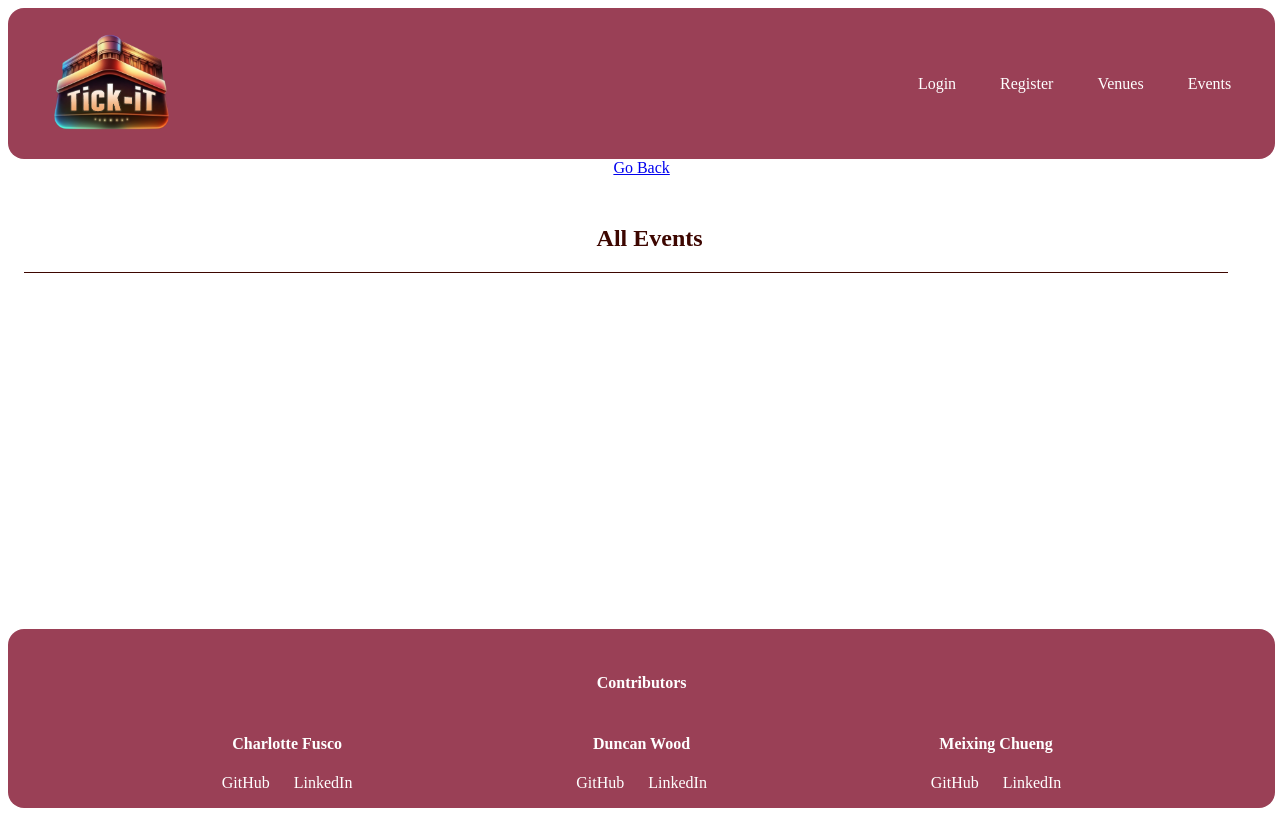
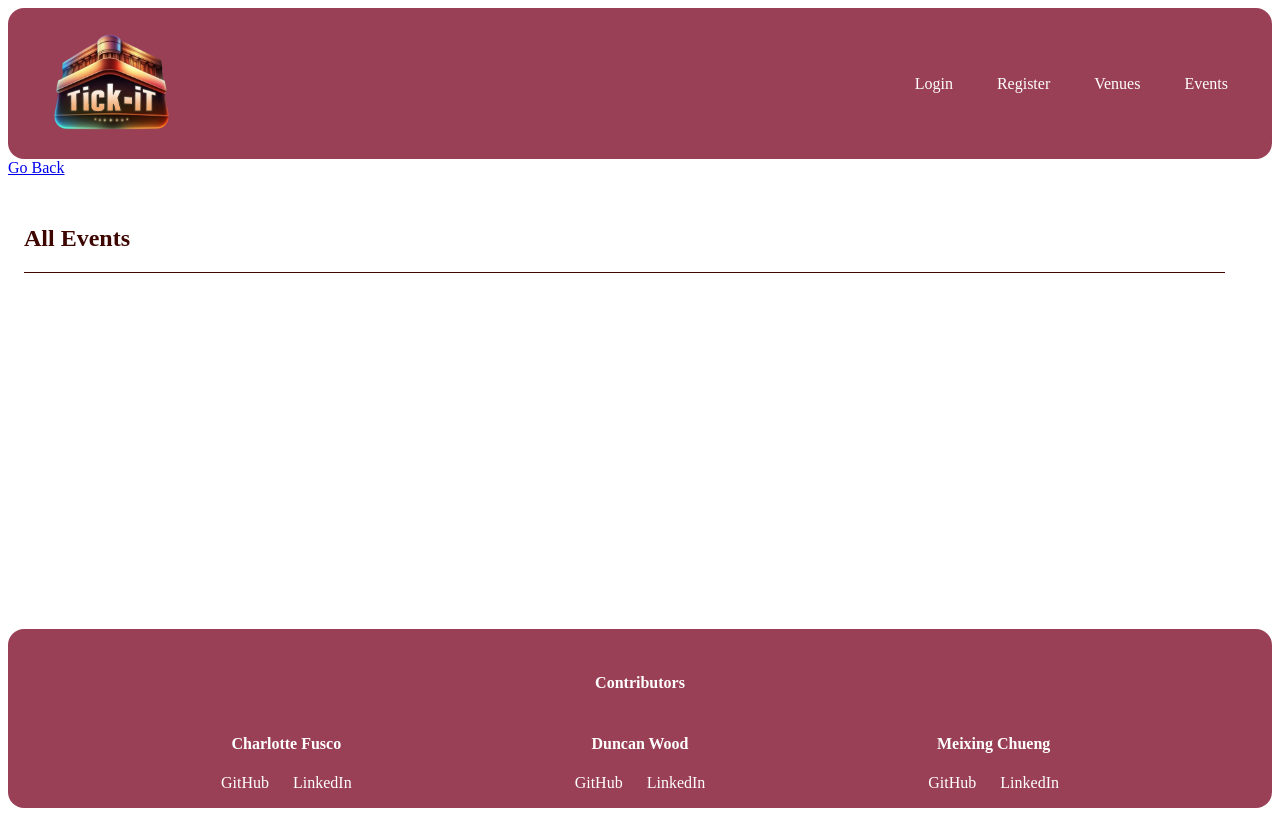
Before and after one commit to nezcodin/Tick-iT-Hackathon, a Django app: page /events/ in a window 1280 px wide. Run offline with Django 4.2, Linux system fonts and the light colour scheme; data that the repository does not hold is empty.

Commit message:
fixed css page loading

```diff
--- a/tickit_project/tickit/static/events.css
+++ b/tickit_project/tickit/static/events.css
@@ -88,6 +88,7 @@
   background-color: var(--md-sys-color-tertiary);
   color: var(--md-sys-color-on-tertiary);
   border-color: var(--md-sys-color-on-tertiary-container);
+  margin-bottom: 1rem;
 }
 
 .event-heading {
--- a/tickit_project/tickit/templates/base.html
+++ b/tickit_project/tickit/templates/base.html
@@ -3,15 +3,6 @@
 <html>
   <head>
     <link rel="stylesheet" href="{% static 'base.css' %}" />
-    <link rel="stylesheet" href="{% static 'event_details.css' %}" />
-    <link rel="stylesheet" href="{% static 'events.css' %}" />
-    <link rel="stylesheet" href="{% static 'home.css' %}" />
-    <link rel="stylesheet" href="{% static 'login.css' %}" />
-    <link rel="stylesheet" href="{% static 'profile.css' %}" />
-    <link rel="stylesheet" href="{% static 'register.css' %}" />
-    <link rel="stylesheet" href="{% static 'tickets.css' %}" />
-    <link rel="stylesheet" href="{% static 'venue_details.css' %}" />
-    <link rel="stylesheet" href="{% static 'venues.css' %}" />
   </head>
 
   <header>
--- a/tickit_project/tickit/templates/events.html
+++ b/tickit_project/tickit/templates/events.html
@@ -2,6 +2,9 @@
 {% load static %}
 <html>
   {% block content %}
+  <head>
+    <link rel="stylesheet" href="{% static 'events.css' %}" />
+  </head>
   <body>
     <a href="{% url 'home' %}">Go Back</a>
     <h2 class="event-title">All Events</h2>
@@ -19,7 +22,7 @@
 
             <div class="event-name-link">
               <h4 class="event-heading" id="event-name">{{ event.name }}</h4>
-              <p class="event-p" id="artist-name">artist name</p>
+              <p class="event-p" id="artist-name">{{ event.artist }}</p>
               <a class="event-details-link" href='{% url 'event_details_view' event.pk %}'>See Event Details...</a>
             </div>
 
--- a/tickit_project/tickit/templates/home.html
+++ b/tickit_project/tickit/templates/home.html
@@ -1,7 +1,12 @@
 {% extends 'base.html' %}
 {% load static %}
+
 <html>
+
   {% block content %}
+  <head>
+    <link rel="stylesheet" href="{% static 'home.css' %}" />
+  </head>
   <body>
 
 
--- a/tickit_project/tickit/templates/venue_details.html
+++ b/tickit_project/tickit/templates/venue_details.html
@@ -3,6 +3,9 @@
 
 <html>
   {% block content %}
+  <head>
+    <link rel="stylesheet" href="{% static 'venue_details.css' %}" />
+  </head>
   <body>
     <div class='venue-details-container'>
         <a href="{% url 'venues_list_view' %}">Go Back</a>
--- a/tickit_project/tickit/templates/venues.html
+++ b/tickit_project/tickit/templates/venues.html
@@ -1,11 +1,10 @@
 {% extends 'base.html' %}
 {% load static %}
 <html>
-
+  {% block content %}
   <head>
     <link rel="stylesheet" href="{% static 'venues.css' %}">
   </head>
-  {% block content %}
   <body>
     <a href="{% url 'home' %}">Go Back</a>
     <h2 class="title">All Venues</h2>
```
